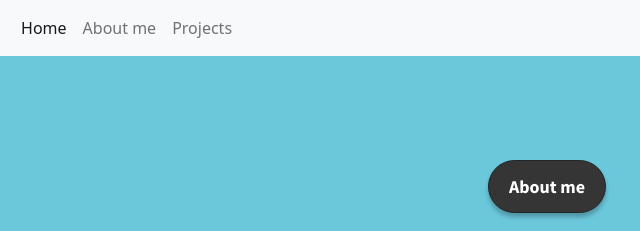
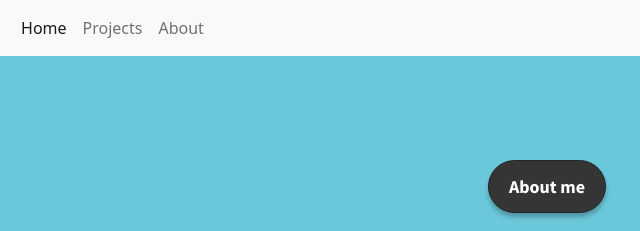
Before and after one commit to Natashalucy141/my-portfolio-project, a plain HTML site: page index.html in a window 1280 px wide. Shown: the top 231 px of the page, 93-733 px from the left. Drawn offline with nearby package versions, Linux system fonts and the light colour scheme.

Commit message:
Re-named nav headings

```diff
--- a/index.html
+++ b/index.html
@@ -47,10 +47,10 @@
               <a class="nav-link active" aria-current="page" href="#">Home</a>
             </li>
             <li class="nav-item">
-              <a class="nav-link" href="#">About me</a>
+              <a class="nav-link" href="#">Projects</a>
             </li>
             <li class="nav-item">
-              <a class="nav-link" href="#">Projects</a>
+              <a class="nav-link" href="#">About</a>
             </li>
           </ul>
         </div>
```
